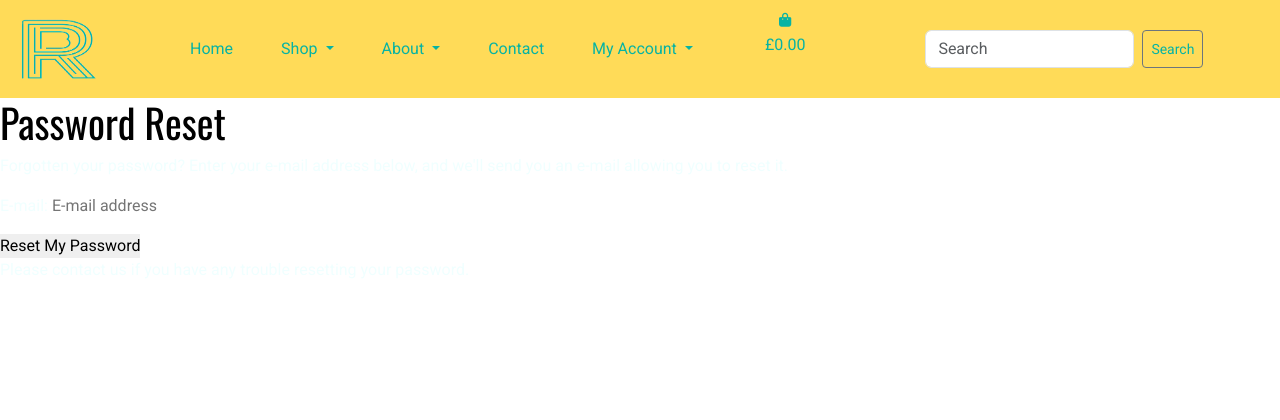
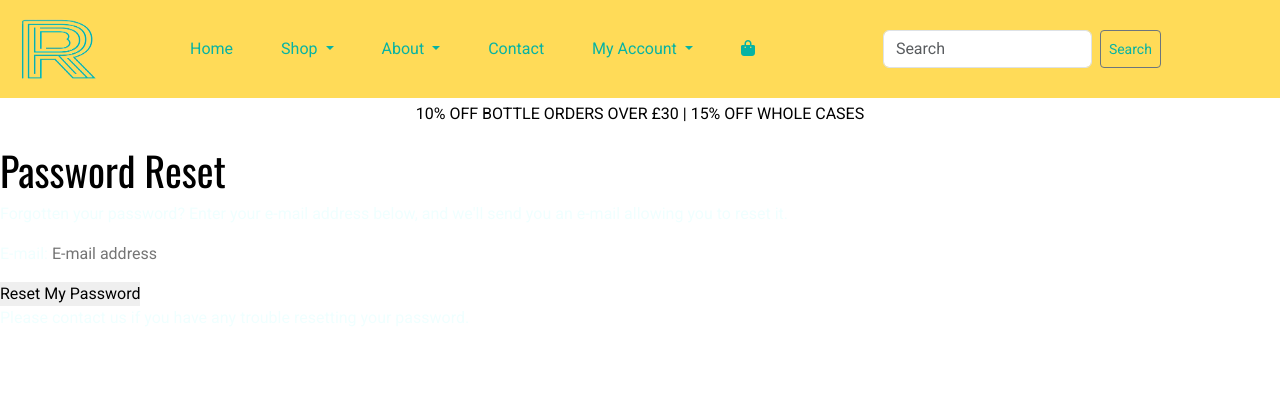
Before and after one commit to Kieran132/Runaway, a Django app: page /accounts/password/reset/ in a window 1280 px wide. Shown: the top 420 px of the page. Run offline with Django 3.2, Linux system fonts and the light colour scheme; parts of the project's set-up code (start-up, migrations or seed data) failed here and were passed over; some libraries are stand-ins or nearby versions.

Commit message:
Added banner to header in base.html

```diff
--- a/home/templates/home/index.html
+++ b/home/templates/home/index.html
@@ -3,5 +3,5 @@
 
 {% block content %}
 
-<h1>Hellow</h1>
+<h1>Hello</h1>
 {% endblock %}
--- a/templates/base.html
+++ b/templates/base.html
@@ -99,19 +99,10 @@
                                 {% endif %}
                             </ul>
                         </li>
-                    </ul>
-                    <ul>
                         <li class="nav-item">
                             <a class="{% if grand_total %}text-info{% else %}text-black{% endif %} nav-link" href="">
                                 <div class="text-center shop-icon">
-                                    <div><i class="fas fa-shopping-bag fa-sm"></i></div>
-                                    <p>
-                                        {% if grand_total %}
-                                            ${{ grand_total|floatformat:2 }}
-                                        {% else %}
-                                            £0.00
-                                        {% endif %}
-                                    </p>
+                                    <div><i class="fas fa-shopping-bag fa-md"></i></div>
                                 </div>
                             </a>
                         </li>
@@ -124,6 +115,9 @@
                 </div>
             </div>
         </nav>
+        <div class="banner text-black text-center py-1">
+            <p>10% OFF BOTTLE ORDERS OVER £30 | 15% OFF WHOLE CASES</p>
+        </div>
     </header>
 
 
```
